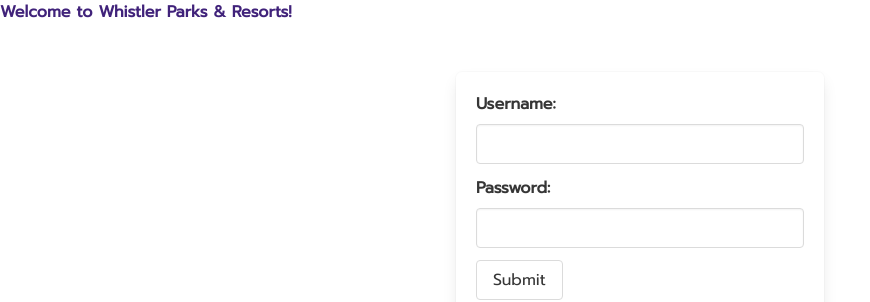
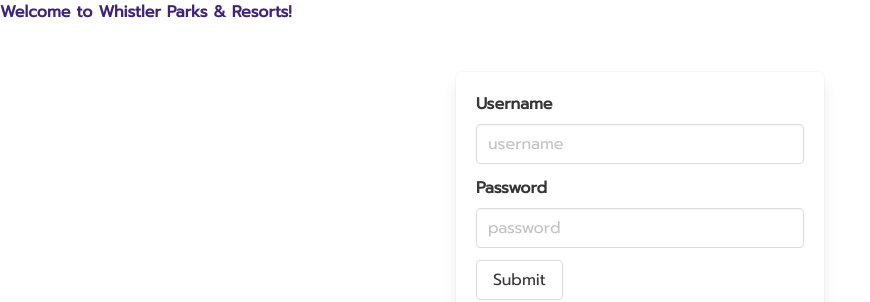
Before and after one commit to whistler-parks-and-resorts/wpr-client, a React (Create React App) app: page / in a window 1280 px wide. Shown: the top 302 px of the page, without its empty margins (0-870 px from the left). Built offline with nearby package versions, Linux system fonts and the light colour scheme.

Commit message:
clean up forms

```diff
--- /dev/null
+++ b/src/common/forms/base-text-input/BaseTextInput.tsx
@@ -0,0 +1,37 @@
+import { useId } from "react";
+import { eventStringValue } from "../../../utilities";
+import InputControl from "../input-control/InputControl";
+import InputField from "../input-field/InputField";
+import Label from "../label/Label";
+
+const BaseTextInput: React.FC<BaseTextInputProperties> = ({
+  labelText,
+  value,
+  handleOnInput,
+}: BaseTextInputProperties) => {
+  const inputId = useId();
+
+  return (
+    <InputField>
+      <Label id={inputId} text={labelText} />
+      <InputControl>
+        <input
+          className="input"
+          type="text"
+          id={inputId}
+          value={value}
+          placeholder={labelText.toLocaleLowerCase()}
+          onInput={(event): void => handleOnInput(eventStringValue(event))}
+        />
+      </InputControl>
+    </InputField>
+  );
+};
+
+interface BaseTextInputProperties {
+  labelText: string;
+  value: string;
+  handleOnInput: (value: string) => void;
+}
+
+export default BaseTextInput;
--- /dev/null
+++ b/src/common/forms/form/Form.tsx
@@ -0,0 +1,24 @@
+import Box from "../../elements/box/Box";
+import RequiredChildren from "../../interfaces/RequiredChildren";
+import SubmitButton from "../submit-button/SubmitButton";
+
+const handleOnSubmit = (event: React.FormEvent): void => {
+  event.preventDefault();
+};
+
+const Form: React.FC<FormProperties> = ({ children, routeTo }: FormProperties) => {
+  return (
+    <Box>
+      <form onSubmit={handleOnSubmit}>
+        {children}
+        <SubmitButton />
+      </form>
+    </Box>
+  );
+};
+
+interface FormProperties extends RequiredChildren {
+  routeTo: string;
+}
+
+export default Form;
--- /dev/null
+++ b/src/common/forms/label/Label.tsx
@@ -0,0 +1,14 @@
+const Label: React.FC<LabelProperties> = ({ id, text }: LabelProperties) => {
+  return (
+    <label className="label" htmlFor={id}>
+      {text}
+    </label>
+  );
+};
+
+interface LabelProperties {
+  id: string;
+  text: string;
+}
+
+export default Label;
--- a/src/common/index.ts
+++ b/src/common/index.ts
@@ -7,3 +7,6 @@
 export { default as InputField } from "./forms/input-field/InputField";
 export { default as InputControl } from "./forms/input-control/InputControl";
 export { default as SubmitButton } from "./forms/submit-button/SubmitButton";
+export { default as Label } from "./forms/label/Label";
+export { default as BaseTextInput } from "./forms/base-text-input/BaseTextInput";
+export { default as Form } from "./forms/form/Form";
--- a/src/features/customers/create-customer/CreateCustomer.tsx
+++ b/src/features/customers/create-customer/CreateCustomer.tsx
@@ -1,51 +1,30 @@
-import React, { useId, useState } from "react";
-import { Box, InputControl, InputField, SubmitButton } from "../../../common";
-import { eventStringValue, ValueDefaults } from "../../../utilities";
-
-const handleOnSubmit = (event: React.FormEvent): void => {
-  console.log("I got the event", event);
-
-  event.preventDefault();
-};
+import React, { useState } from "react";
+import { BaseTextInput, Box, SubmitButton } from "../../../common";
+import { ValueDefaults } from "../../../utilities";
+import HttpClient from "../../../utilities/data/HttpClient";
+import { customerRequest } from "./CreateCustomerRequest";
 
 const CreateCustomer: React.FC = () => {
-  const usernameId = useId();
   const [username, setUsername] = useState<string>(ValueDefaults.String);
+  const [password, setPassword] = useState<string>(ValueDefaults.String);
 
-  const passwordId = useId();
-  const [password, setPassword] = useState<string>(ValueDefaults.String);
+  const handleOnSubmit = (event: React.FormEvent): void => {
+    const request = customerRequest(username, password);
+
+    const result = HttpClient.instance()
+      .createCustomer(request)
+      .then((response) => response.id);
+
+    console.log(result);
+
+    event.preventDefault();
+  };
 
   return (
     <Box>
       <form onSubmit={handleOnSubmit}>
-        <InputField>
-          <label className="label" htmlFor={usernameId}>
-            Username:
-          </label>
-          <InputControl>
-            <input
-              id={usernameId}
-              className="input"
-              type="text"
-              value={username}
-              onInput={(event): void => setUsername(eventStringValue(event))}
-            />
-          </InputControl>
-        </InputField>
-        <InputField>
-          <label className="label" htmlFor={passwordId}>
-            Password:
-          </label>
-          <InputControl>
-            <input
-              id={passwordId}
-              className="input"
-              type="text"
-              value={password}
-              onInput={(event): void => setPassword(eventStringValue(event))}
-            />
-          </InputControl>
-        </InputField>
+        <BaseTextInput labelText="Username" value={username} handleOnInput={setUsername} />
+        <BaseTextInput labelText="Password" value={password} handleOnInput={setPassword} />
         <SubmitButton />
       </form>
     </Box>
--- a/src/features/customers/create-customer/CreateCustomerRequest.ts
+++ b/src/features/customers/create-customer/CreateCustomerRequest.ts
@@ -2,3 +2,10 @@
   username: string;
   password: string;
 }
+
+export function customerRequest(username: string, password: string): CreateCustomerRequest {
+  return {
+    username,
+    password,
+  };
+}
--- /dev/null
+++ b/src/features/customers/create-customer/CreateCustomerResponse.ts
@@ -0,0 +1,3 @@
+export default interface CreateCustomerResponse {
+  id: string;
+}
--- /dev/null
+++ b/src/utilities/data/HttpClient.ts
@@ -0,0 +1,26 @@
+import axios, { AxiosInstance } from "axios";
+import CreateCustomerRequest from "../../features/customers/create-customer/CreateCustomerRequest";
+import CreateCustomerResponse from "../../features/customers/create-customer/CreateCustomerResponse";
+
+export default class HttpClient {
+  private readonly api: string = "https://localhost:7168/api/";
+
+  private axiosInstance(): AxiosInstance {
+    return axios.create({
+      baseURL: this.api,
+    });
+  }
+
+  public static instance(): HttpClient {
+    return new HttpClient();
+  }
+
+  public async createCustomer(request: CreateCustomerRequest): Promise<CreateCustomerResponse> {
+    const result = await this.axiosInstance().post<CreateCustomerResponse>(
+      "Security/CreateCustomer",
+      request
+    );
+
+    return result.data;
+  }
+}
```
Also changed, not shown: .eslintrc.json.
